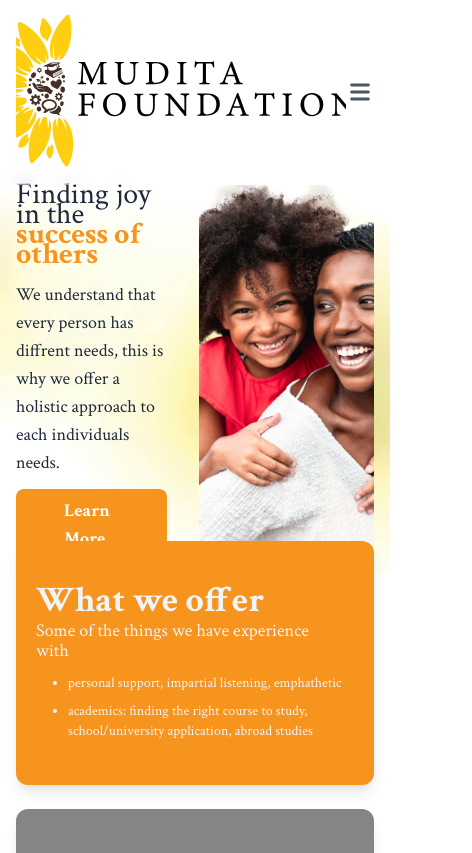
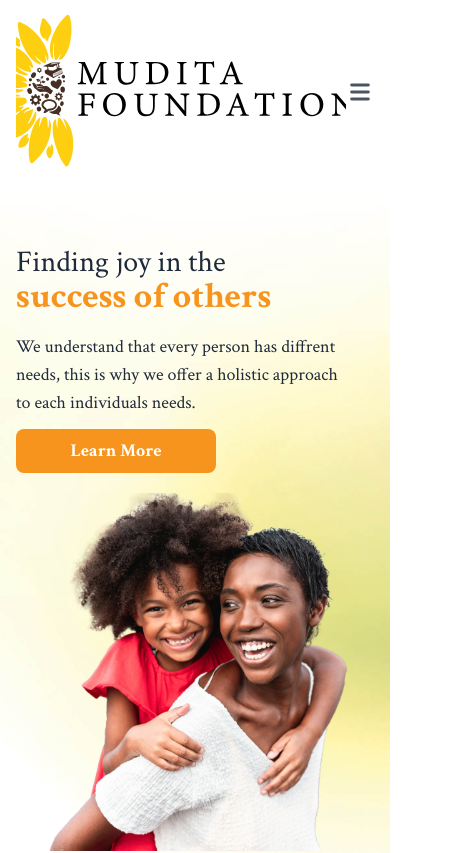
Before and after one commit to PhilaniNcube/mudita, a Next.js app: page / in a window 390 px wide. Shown: the top 853 px of the page, 472 px wide, since content can reach past the window. Built offline with nearby package versions, Linux system fonts and the light colour scheme.

Commit message:
responsive styles

```diff
--- a/components/About/GreySection.tsx
+++ b/components/About/GreySection.tsx
@@ -121,7 +121,7 @@ const goals = [
         <h2 className="mb-4 text-3xl md:text-5xl lg:text-6xl font-serif font-bold text-gray-800 ">
           Our <span className="text-brand-main">goals</span>
         </h2>
-        <div className="grid grid-cols-4 py-4 gap-8">
+        <div className="grid grid-cols-1 sm:grid-cols-2 md:grid-cols-4 py-4 gap-8">
           {goals.map((goal, i) => (
             <div
               key={i}
--- a/components/About/TopSection.tsx
+++ b/components/About/TopSection.tsx
@@ -5,7 +5,7 @@ const TopSection = () => {
   return (
     <Fragment>
       <section className="pt-16 pb-12" id="about">
-        <div className="max-w-7xl mx-auto py-4 px-4 grid grid-cols-2 gap-8 md:gap-x-12 lg:gap-x-28">
+        <div className="max-w-7xl mx-auto py-4 px-4 grid gird-cols-1 md:grid-cols-2 gap-8 md:gap-x-12 lg:gap-x-28">
           <div className="flex flex-col justify-between">
             {" "}
             <div className="text-slate-700 flex space-x-3 items-center">
--- a/components/Home/Hero.tsx
+++ b/components/Home/Hero.tsx
@@ -37,26 +37,26 @@ const Hero = () => {
     <Fragment>
       <section className="relative isolate bg-center bg-no-repeat bg-cover" style={{backgroundImage: 'url(/images/hero_bg.jpg)'}} >
         <div className="">
-          <div className="mx-auto max-w-7xl px-4 h-full">
-            <div className="grid grid-cols-2 gap-2">
+          <div className="mx-auto max-w-7xl px-4 py-16 md:py-2 h-full">
+            <div className="grid grid-cols-1 md:grid-cols-2 gap-2">
               <div className="w-full h-full flex flex-col justify-center pr-6">
-                <h1 className="text-3xl md:text-5xl lg:text-[4rem] leading-5 text-slate-800">
+                <h1 className="text-3xl md:text-5xl lg:text-[4rem] leading-7 text-slate-800">
                   Finding joy in the <br />
-                  <span className="text-brand-main md:text-6xl lg:text-[5rem] font-bold">
+                  <span className="text-brand-main text-4xl md:text-6xl lg:text-[5rem] font-bold">
                     success of others
                   </span>
                 </h1>
                 <p className="text-lg md:text-xl text-slate-800 mt-4">
                   We understand that every person has diffrent needs, this is why we offer a holistic approach to each individuals needs.
                 </p>
-                <Link href="/about">
-                <a className="w-fit px-12 py-2 text-lg bg-brand-main font-serif font-bold my-3 text-white rounded-lg">Learn More</a>
+                <Link href="#about">
+                <div className="text-center min-w-[200px] w-1/2 max-w-2xl py-2 text-lg bg-brand-main font-serif font-bold my-3 text-white rounded-lg">Learn More</div>
                   </Link>
 
               </div>
               <Image
                 src="/images/hero.png"
-                className="w-full aspect-square object-cover"
+                className="w-full hidden md:block aspect-square object-cover"
                 width={1000}
                 height={1000}
                 alt="background"
@@ -65,7 +65,7 @@ const Hero = () => {
           </div>
         </div>
       </section>
-      <section className="-translate-y-8 md:-translate-y-28">
+      <section className=" md:-translate-y-28">
         <div className="grid max-w-7xl mx-auto px-4 grid-cols-1 sm:grid-cols-2 md:grid-cols-3 gap-6 md:gap-10">
           {notes.map((item, i) => (
             <div
```
